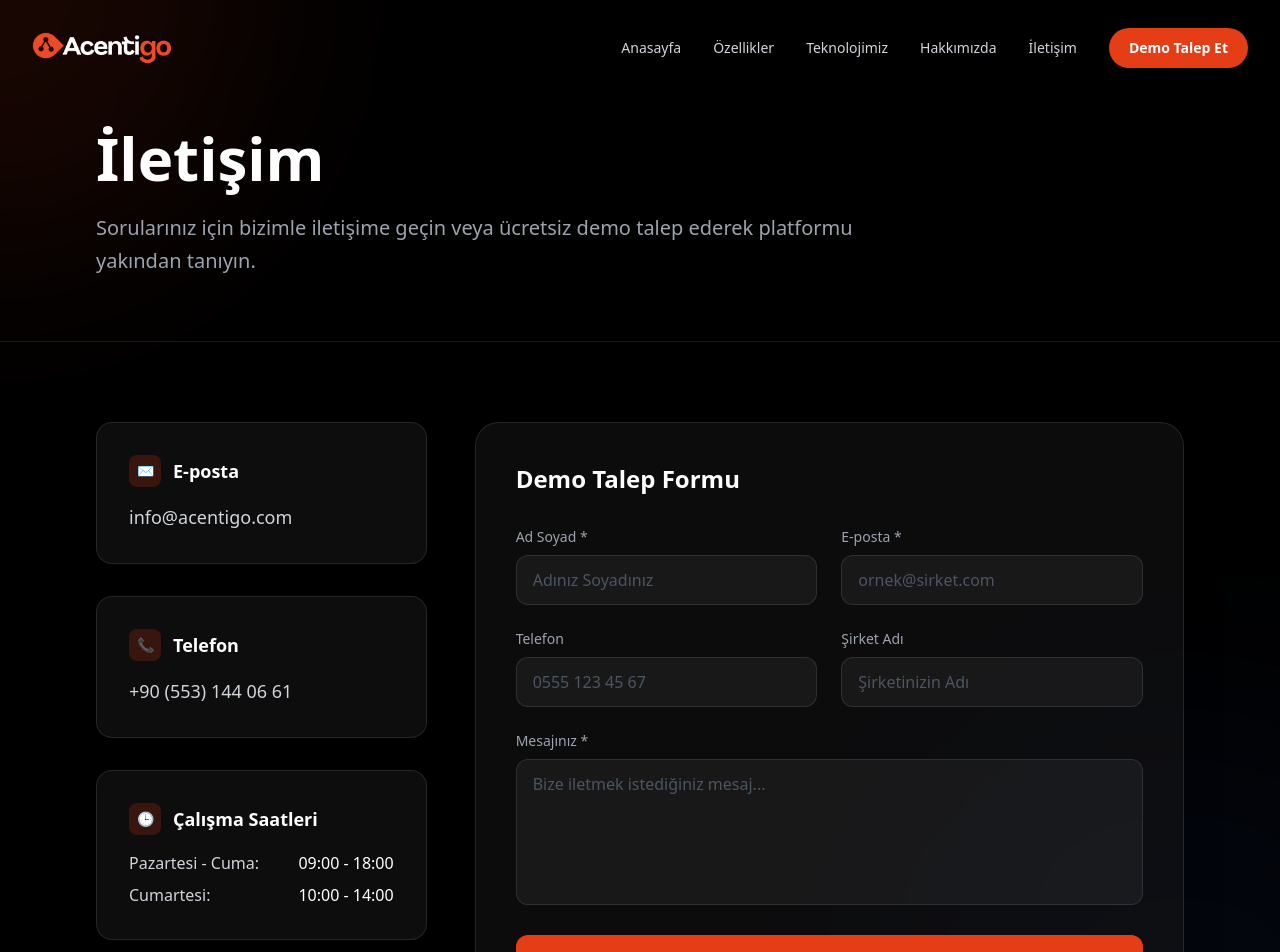
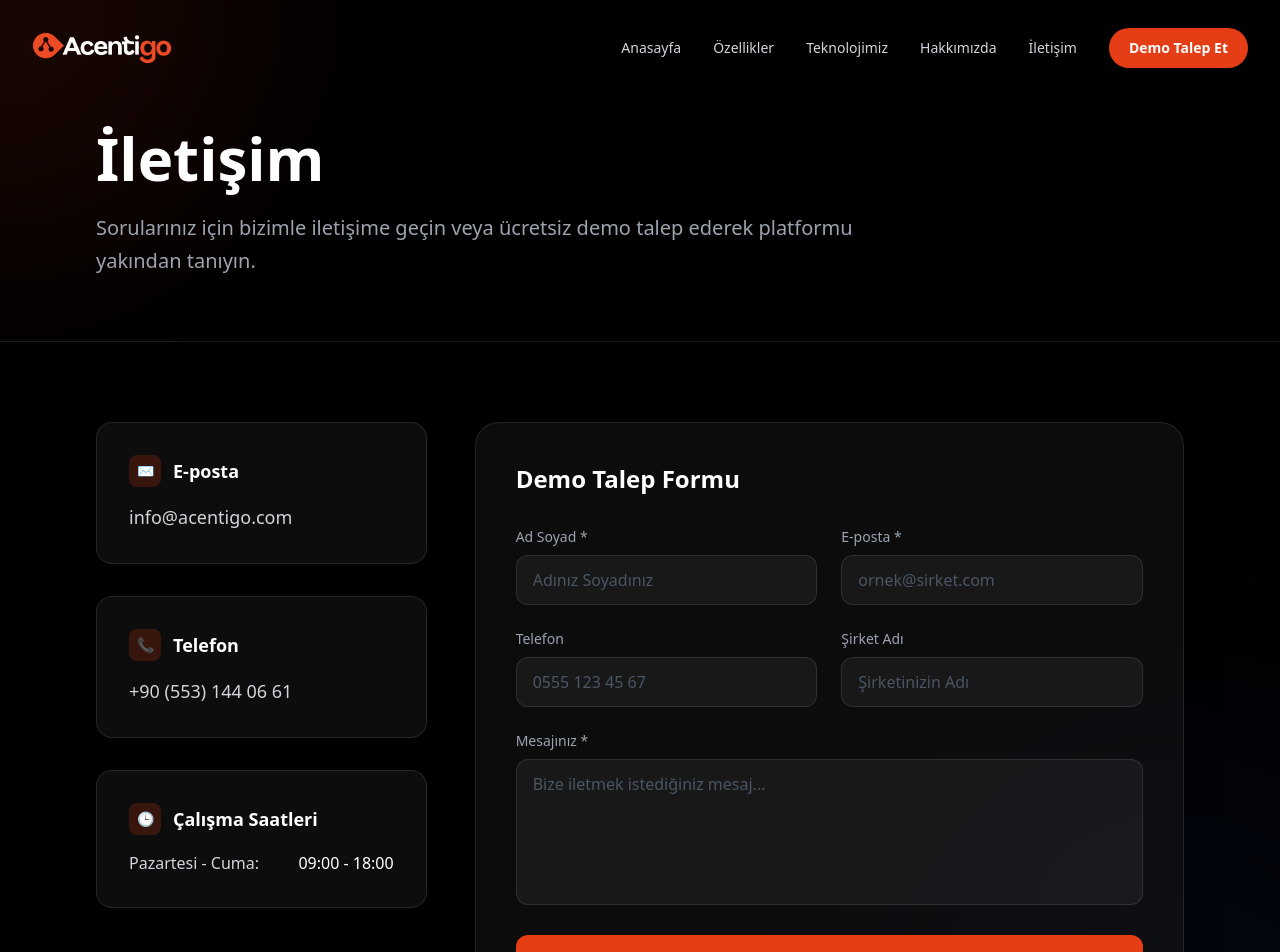
Before and after one commit to meliksahgok/acentigo-marketing, a Next.js app: page /iletisim in a window 1280 px wide. Shown: the top 952 px of the page. Built offline with nearby package versions, Linux system fonts and the light colour scheme.

Commit message:
Remove Saturday from working hours

```diff
--- a/app/iletisim/page.tsx
+++ b/app/iletisim/page.tsx
@@ -78,10 +78,6 @@ export default function ContactPage() {
                 <p className="flex justify-between">
                   <span>Pazartesi - Cuma:</span>
                   <span className="text-white">09:00 - 18:00</span>
-                </p>
-                <p className="flex justify-between">
-                  <span>Cumartesi:</span>
-                  <span className="text-white">10:00 - 14:00</span>
                 </p>
               </div>
             </div>
```
